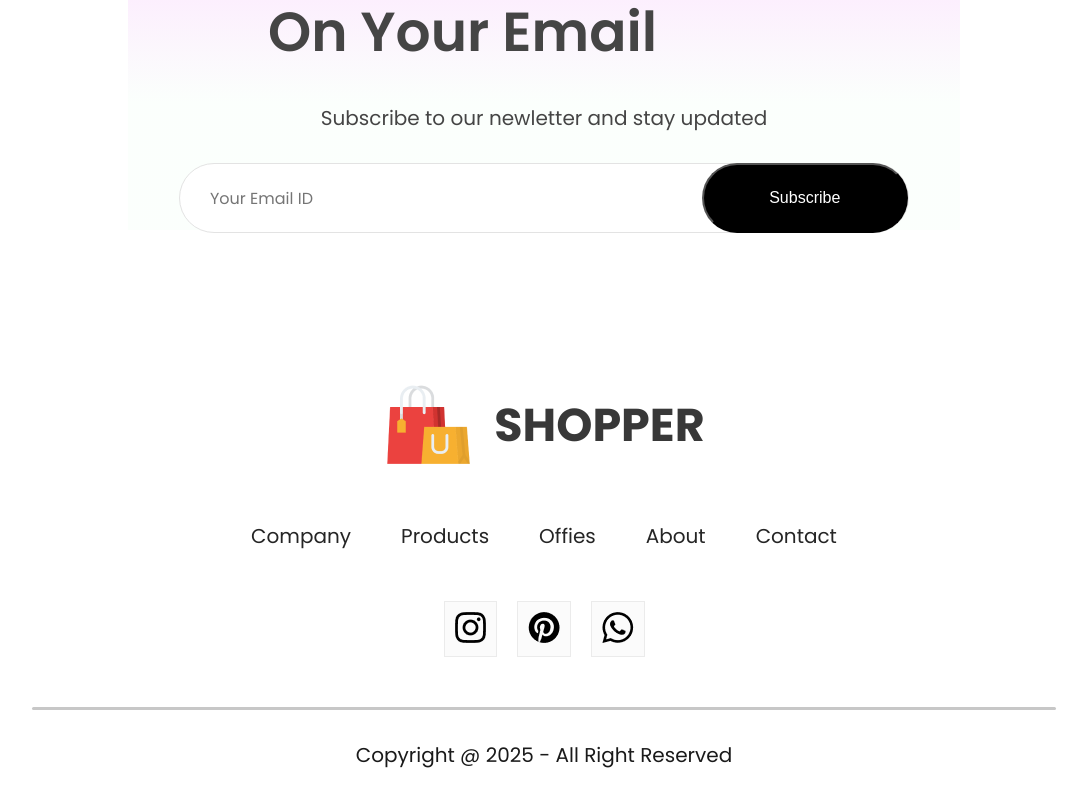
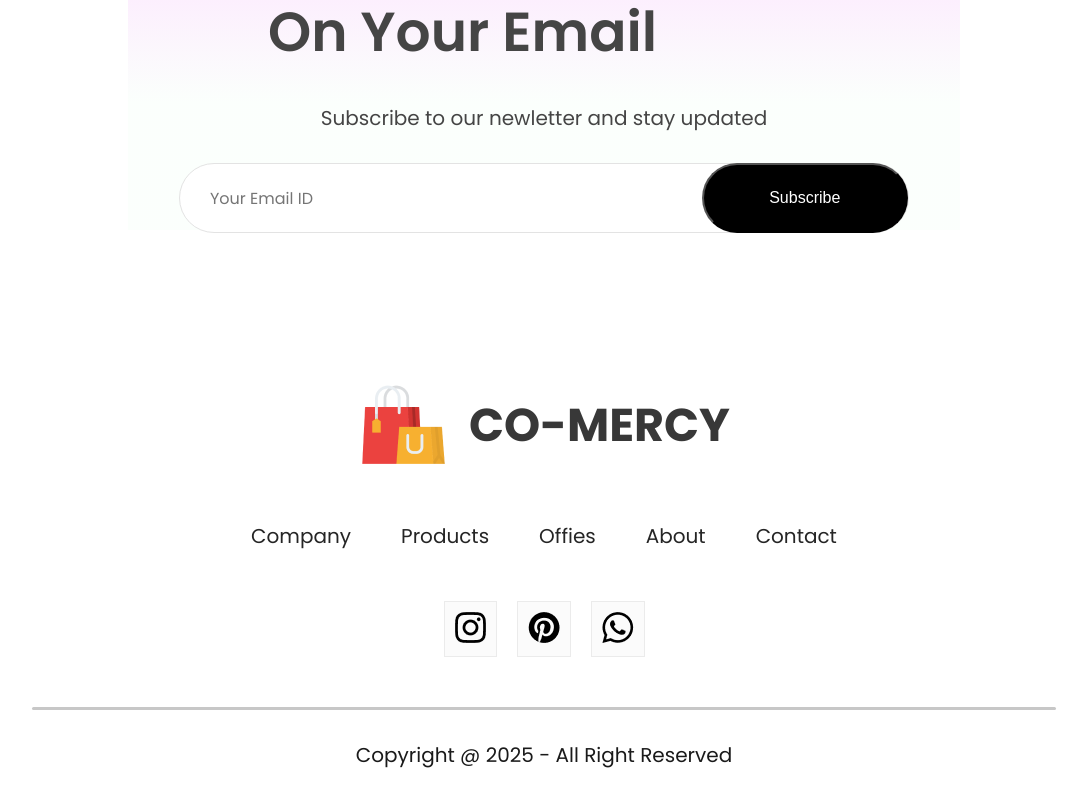
Before and after one commit to lukaakhalkatsi/e-commerce, a React (Vite) app: page / in a window 1280 px wide. Shown: the part 3646-4446 px from the top of the page, without its empty margins (96-1183 px from the left). Built offline with nearby package versions, Linux system fonts and the light colour scheme.

Commit message:
navigation fix

```diff
--- a/src/Components/Footer/Footer.jsx
+++ b/src/Components/Footer/Footer.jsx
@@ -9,7 +9,7 @@ function Footer() {
     <div className="footer">
       <div className="footer-logo">
         <img src={footer_logo} alt="" />
-        <p>SHOPPER</p>
+        <p>CO-MERCY</p>
       </div>
       <ul className="footer-links">
         <li>Company</li>
--- a/src/Components/Navbar/Navbar.jsx
+++ b/src/Components/Navbar/Navbar.jsx
@@ -1,11 +1,21 @@
-import React, { useState } from "react";
+import React, { useState, useEffect } from "react";
 import "./Navbar.css";
 import logo from "../Assets/logo.png";
 import cart_icon from "../Assets/cart_icon.png";
-import { Link } from "react-router-dom";
+import { Link, useLocation, useNavigate } from "react-router-dom";
 
 function Navbar() {
   const [menu, setMenu] = useState("shop");
+
+  const location = useLocation();
+  const navigate = useNavigate();
+
+  useEffect(() => {
+    if (location.pathname !== "/") {
+      navigate("/");
+    }
+  }, []);
+
   return (
     <div className="navbar">
       <div className="nav-logo">
```
